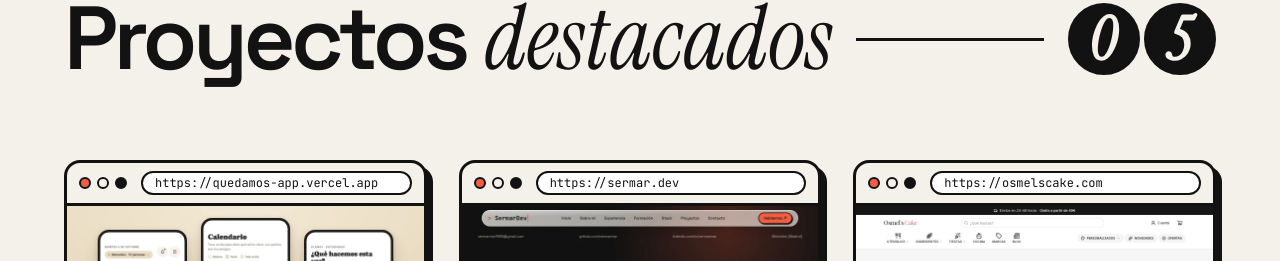
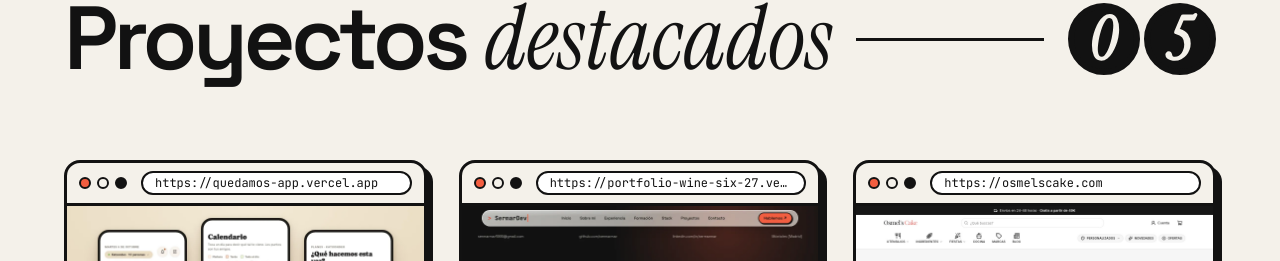
Before and after one commit to sermarmar/portfolio, a React (Vite) app: page / in a window 1280 px wide. Shown: the part 8145-8406 px from the top of the page. Built offline with nearby package versions, Linux system fonts and the light colour scheme.

Commit message:
feat: Dominio de Vercel en el proyecto Portfolio y su demo activa.
Co-Authored-By: Claude Opus 5.5 <noreply@anthropic.com>

```diff
--- a/src/data/profile.ts
+++ b/src/data/profile.ts
@@ -146,7 +146,7 @@ export const projects: Project[] = [
         slug: "portfolio",
         title: "Portfolio",
         accent: "2026",
-        url: "sermar.dev",
+        url: "portfolio-wine-six-27.vercel.app",
         stack: "React · Tailwind",
         year: "2026",
         role: "Diseño + Dev",
@@ -167,7 +167,7 @@ export const projects: Project[] = [
             { src: "/proyectos/portfolio/detalle.webp", alt: "Página de detalle de un proyecto" },
         ],
         code: "https://github.com/sermarmar/portfolio",
-        demo: null,
+        demo: "https://portfolio-wine-six-27.vercel.app",
     },
     {
         slug: "osmels-cake",
```
